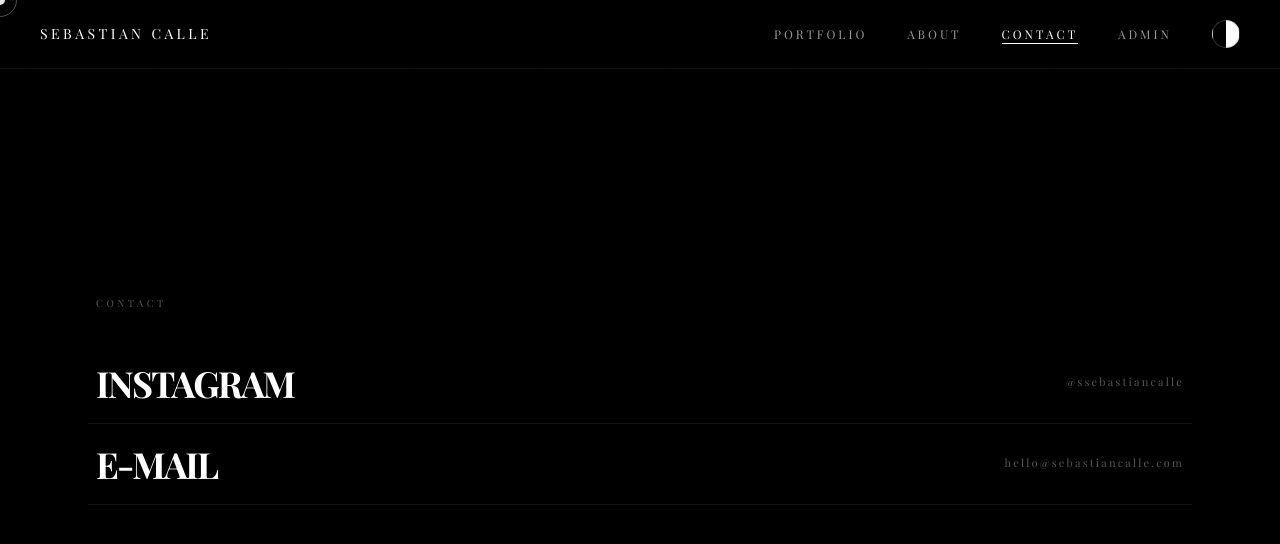
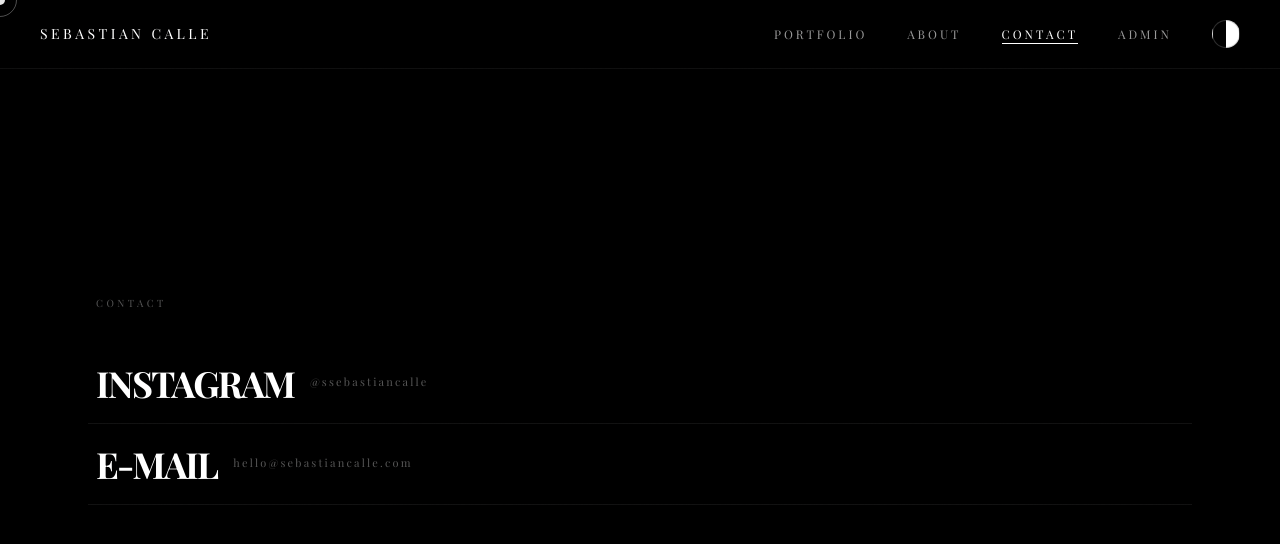
Before and after one commit to ssebastiancalle/portafolio-sebastian-calle, a Next.js app: page /contact in a window 1280 px wide. Shown: the top 544 px of the page. Built offline with nearby package versions, Linux system fonts and the light colour scheme.

Commit message:
fix: contact links label and handle closer together

```diff
--- a/app/contact/page.tsx
+++ b/app/contact/page.tsx
@@ -31,7 +31,7 @@ export default function ContactPage() {
                 href={link.href}
                 target={link.href.startsWith("http") ? "_blank" : undefined}
                 rel="noopener noreferrer"
-                className="group py-5 border-b flex items-center justify-between transition-colors duration-300 hover:bg-white/5 px-2 -mx-2"
+                className="group py-5 border-b flex items-center gap-4 transition-colors duration-300 hover:bg-white/5 px-2 -mx-2"
                 style={{ borderColor: "var(--border)" }}
                 initial={{ opacity: 0, y: 16 }}
                 animate={{ opacity: 1, y: 0 }}
```
